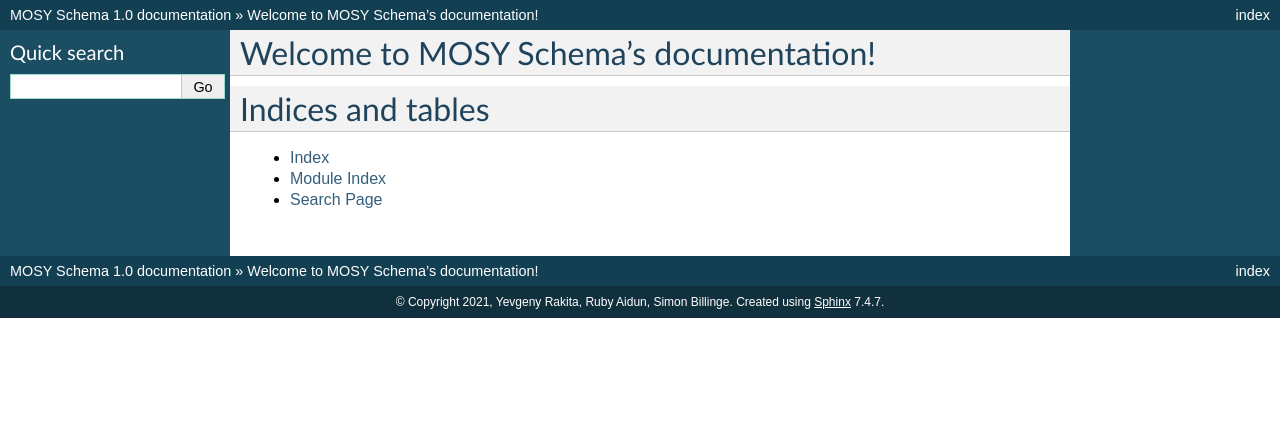
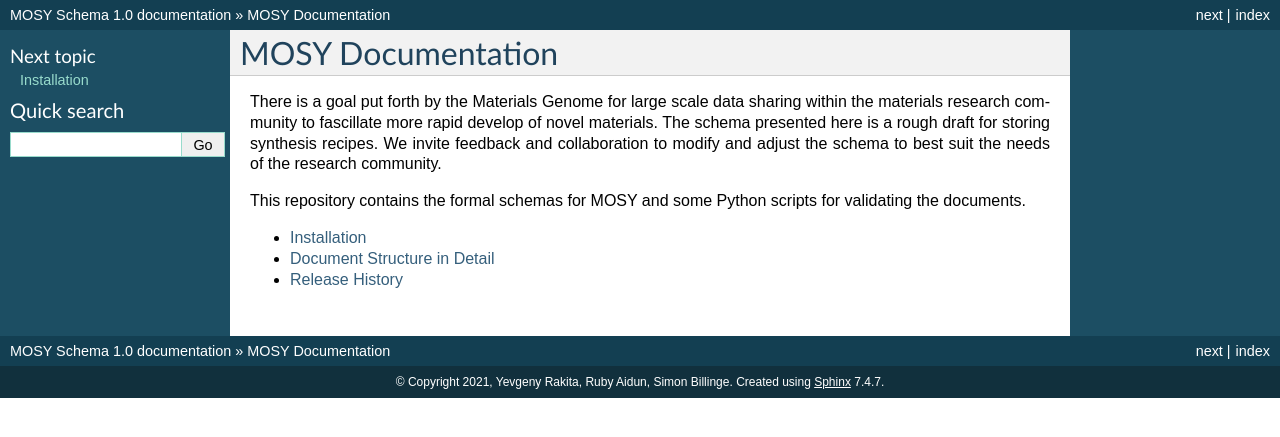
Before and after one commit to GENESIS-EFRC/mosydb-schema, a Sphinx documentation site: the page built from docs/source/index.rst, in a window 1280 px wide. Shown: the top 437 px of the page. Built offline with Sphinx 7.4.7, drawn with Linux system fonts in a browser that asks for light colours.

Commit message:
Documentation of the schema

```diff
--- a/docs/source/conf.py
+++ b/docs/source/conf.py
@@ -35,6 +35,7 @@
 # extensions coming with Sphinx (named 'sphinx.ext.*') or your custom
 # ones.
 extensions = [
+    'sphinx-jsonschema'
 ]
 
 # Add any paths that contain templates here, relative to this directory.
@@ -81,7 +82,7 @@
 # Add any paths that contain custom static files (such as style sheets) here,
 # relative to this directory. They are copied after the builtin static files,
 # so a file named "default.css" will overwrite the builtin "default.css".
-html_static_path = ['_static']
+html_static_path = ['..\_static']
 
 
 # -- Options for HTMLHelp output ------------------------------------------
--- a/docs/source/index.rst
+++ b/docs/source/index.rst
@@ -1,20 +1,22 @@
 .. MOSY Schema documentation master file, created by
    sphinx-quickstart on Wed Mar  3 10:43:48 2021.
-   You can adapt this file completely to your liking, but it should at least
+   Can adapt this file, but it should at least
    contain the root `toctree` directive.
 
-Welcome to MOSY Schema's documentation!
-=======================================
+====================
+MOSY Documentation
+====================
+There is a goal put forth by the Materials Genome for large scale data sharing within the
+materials research community to fascillate more rapid develop of novel materials.
+The schema presented here is a rough draft for storing synthesis recipes. We invite feedback
+and collaboration to modify and adjust the schema to best suit the needs of the research community.
+
+This repository contains the formal schemas for MOSY and some Python scripts for validating the documents.
+
 
 .. toctree::
    :maxdepth: 2
-   :caption: Contents:
 
-
-
-Indices and tables
-==================
-
-* :ref:`genindex`
-* :ref:`modindex`
-* :ref:`search`
+   install
+   schema
+   release-history
--- /dev/null
+++ b/docs/source/install.rst
@@ -0,0 +1,3 @@
+************
+Installation
+************
--- /dev/null
+++ b/docs/source/release-history.rst
@@ -0,0 +1,3 @@
+***************
+Release History
+***************
```
Also changed, not shown: docs/source/schema.rst (added, +25 -0 lines), 8 other files.
